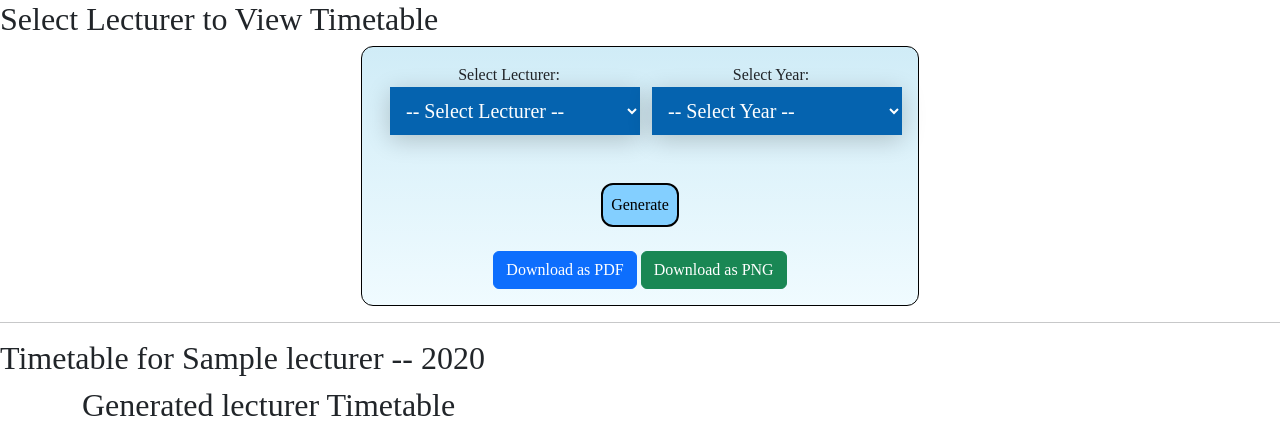
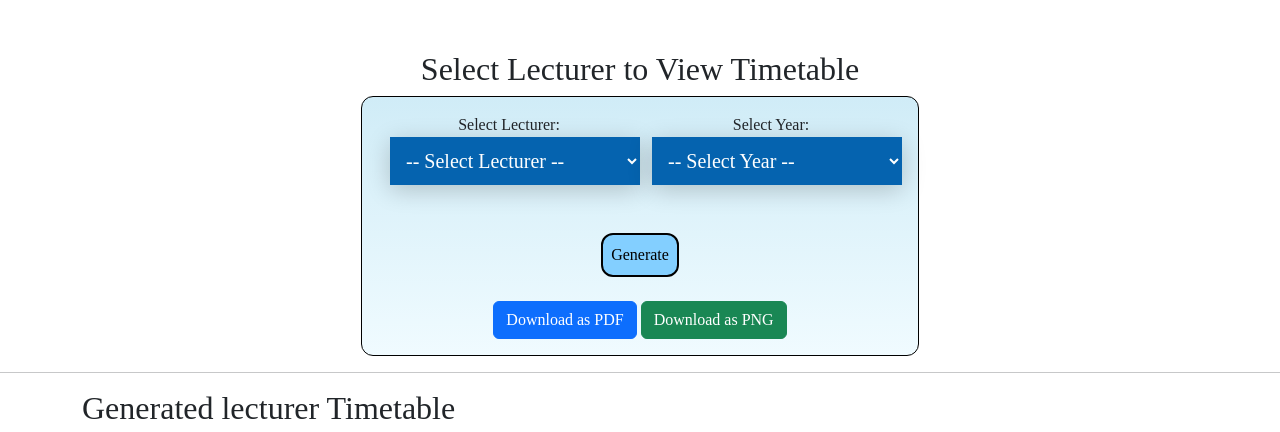
Before and after one commit to CSkai514/fyp_timetable_management, a Django app: template generator/templates/lecturer_timetable_check.html in a window 1280 px wide. Shown: the top 432 px of the page. Run offline with Django 3.2, Linux system fonts and the light colour scheme; the template is opened without the code that fills it: most values are stand-ins (such as "Sample title", 1, 10 or a date in 2020); some libraries are stand-ins or nearby versions.

```diff
--- a/generator/templates/generator.html
+++ b/generator/templates/generator.html
@@ -213,7 +213,7 @@
             })
             .then(response => response.json())
             .then(data => {
-                console.log("Backend Response:", JSON.stringify(data, null, 2)); // Debugging output
+                console.log("Backend Response:", JSON.stringify(data, null, 2));
 
                 if (data.error) {
                     sweetalert_func_call(data.error, "error");
--- a/generator/templates/lecturer_timetable_check.html
+++ b/generator/templates/lecturer_timetable_check.html
@@ -18,7 +18,7 @@
 </style>
 <body>
 
-    <h2>Select Lecturer to View Timetable</h2>
+    <h2 style="text-align:center;padding-top:50px;">Select Lecturer to View Timetable</h2>
     <div class="container">
         <form method="GET" action="{% url 'lecturer_timetable_check' %}" id="uploadcsvform">
             <div class="row justify-content-center col-12 m-auto">
@@ -64,11 +64,7 @@
     <hr>
 
     {% if timetable_data %}
-    {% if timetable_data and timetable_data.first %}
-    <h2>Timetable for {{ timetable_data.first.lecturer.name }} -- {{ selected_year }}</h2>
-    {% else %}
-        <h2>No timetable selected.</h2>
-    {% endif %}
+
     <div class="container" id="content">
         <h2>Generated lecturer Timetable</h2>
         <table class="timetable" id="timetableOutput">
--- a/generator/views.py
+++ b/generator/views.py
@@ -203,7 +203,7 @@ def lecturer_timetable_check(request):
         for entry in query:
             start_hour = int(entry.start_time.strftime("%H"))
             end_hour = int(entry.end_time.strftime("%H"))
-            duration_hours = end_hour - start_hour  # Calculate duration
+            duration_hours = end_hour - start_hour   # Calculate duration
             start_time_str = entry.start_time.strftime("%I:%M %p")
             end_time_str = entry.end_time.strftime("%I:%M %p")
 
```
Also changed, not shown: db.sqlite3.
